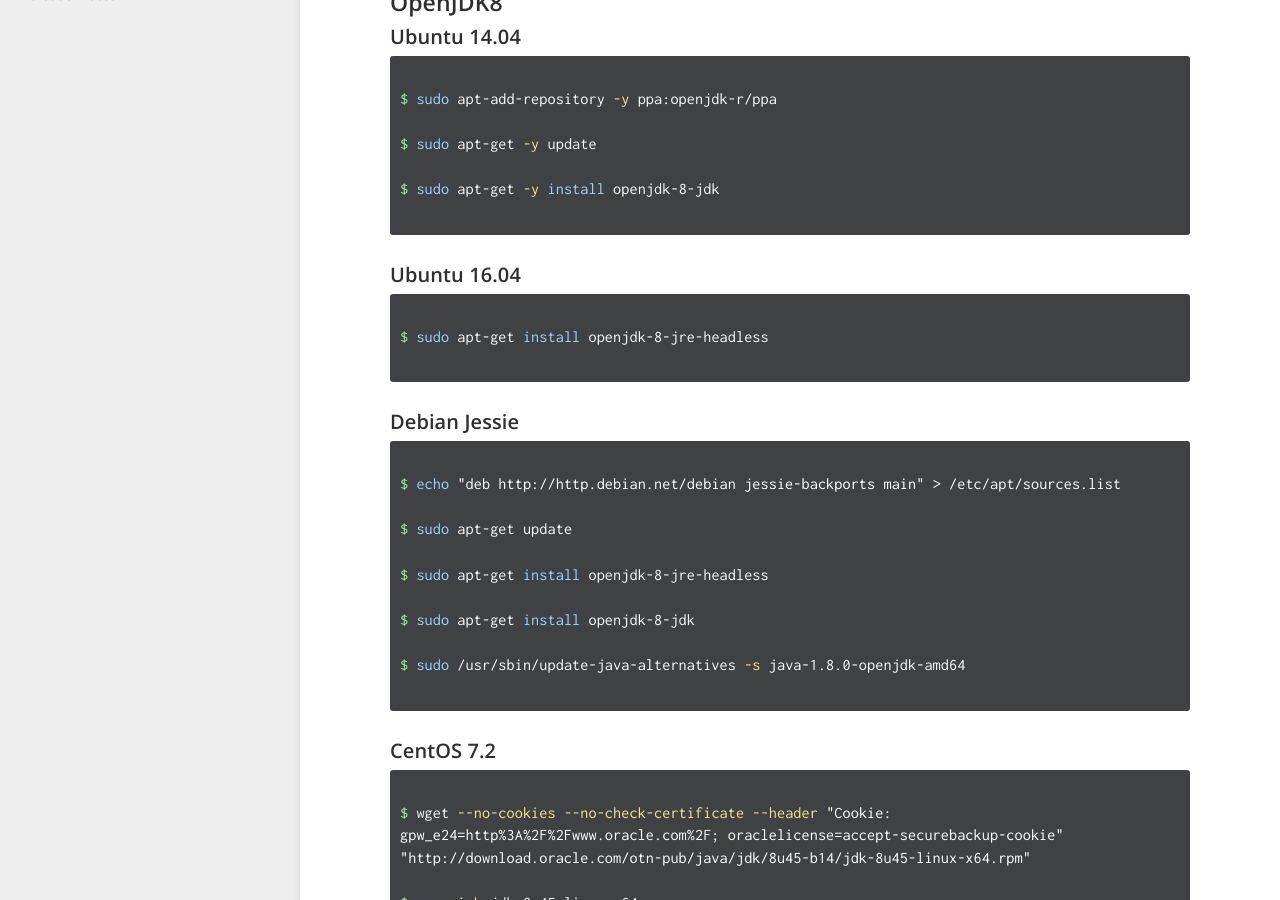
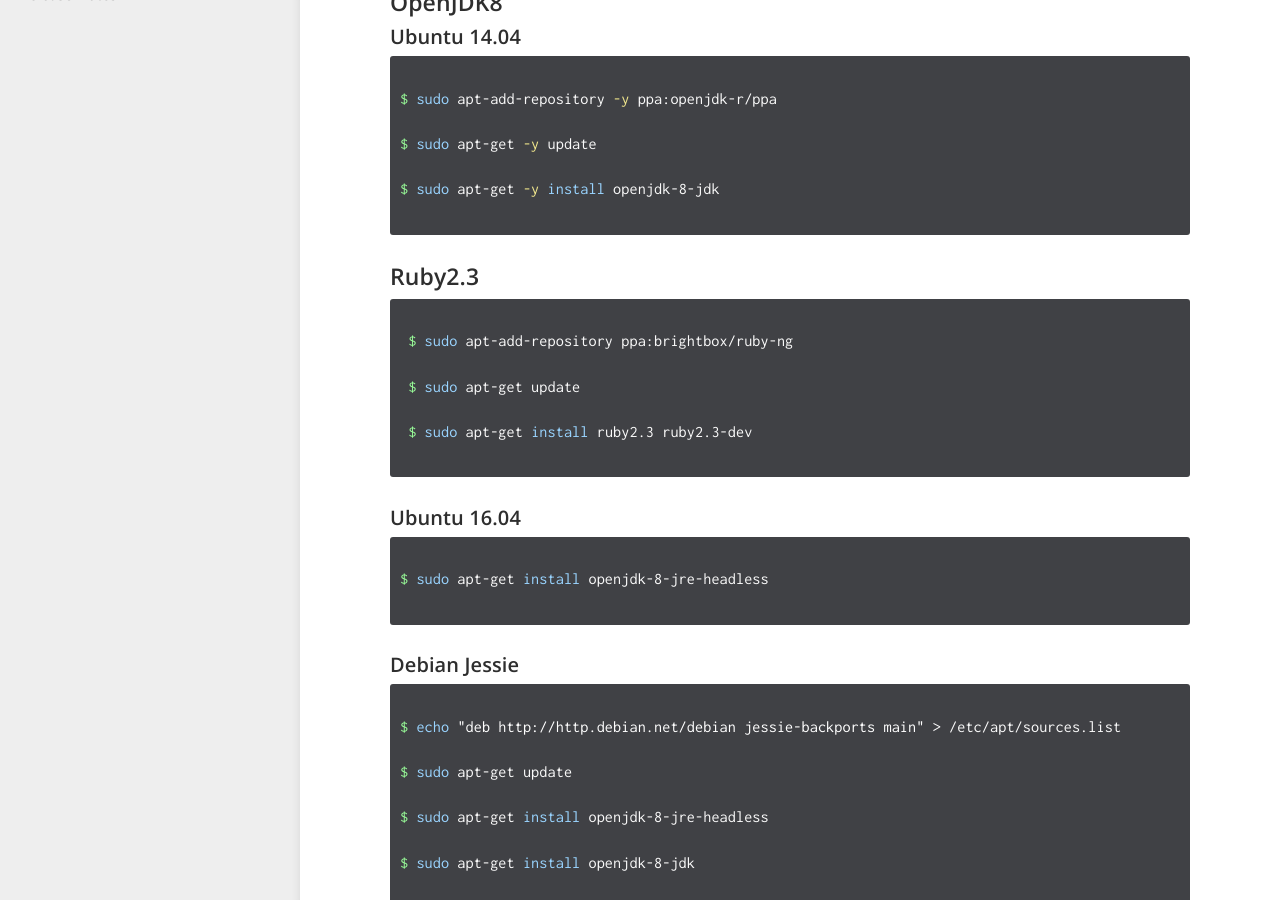
Before and after one commit to megamsys/docs.megam.io, a Jekyll site: the page built from _installation/vertice.md, in a window 1280 px wide and 900 px high, scrolled down 645 px. Built offline with Jekyll 4.4.1, drawn with Linux system fonts in a browser that asks for light colours.

Commit message:
Ruby installation added for ubuntu_14 package

```diff
--- a/_installation/vertice.md
+++ b/_installation/vertice.md
@@ -30,6 +30,19 @@
 $ sudo apt-get -y install openjdk-8-jdk
 
 ~~~
+
+#### Ruby2.3
+
+~~~bash
+
+ $ sudo apt-add-repository ppa:brightbox/ruby-ng
+
+ $ sudo apt-get update
+
+ $ sudo apt-get install ruby2.3 ruby2.3-dev
+
+~~~
+
 
 ##### Ubuntu 16.04
 
```
